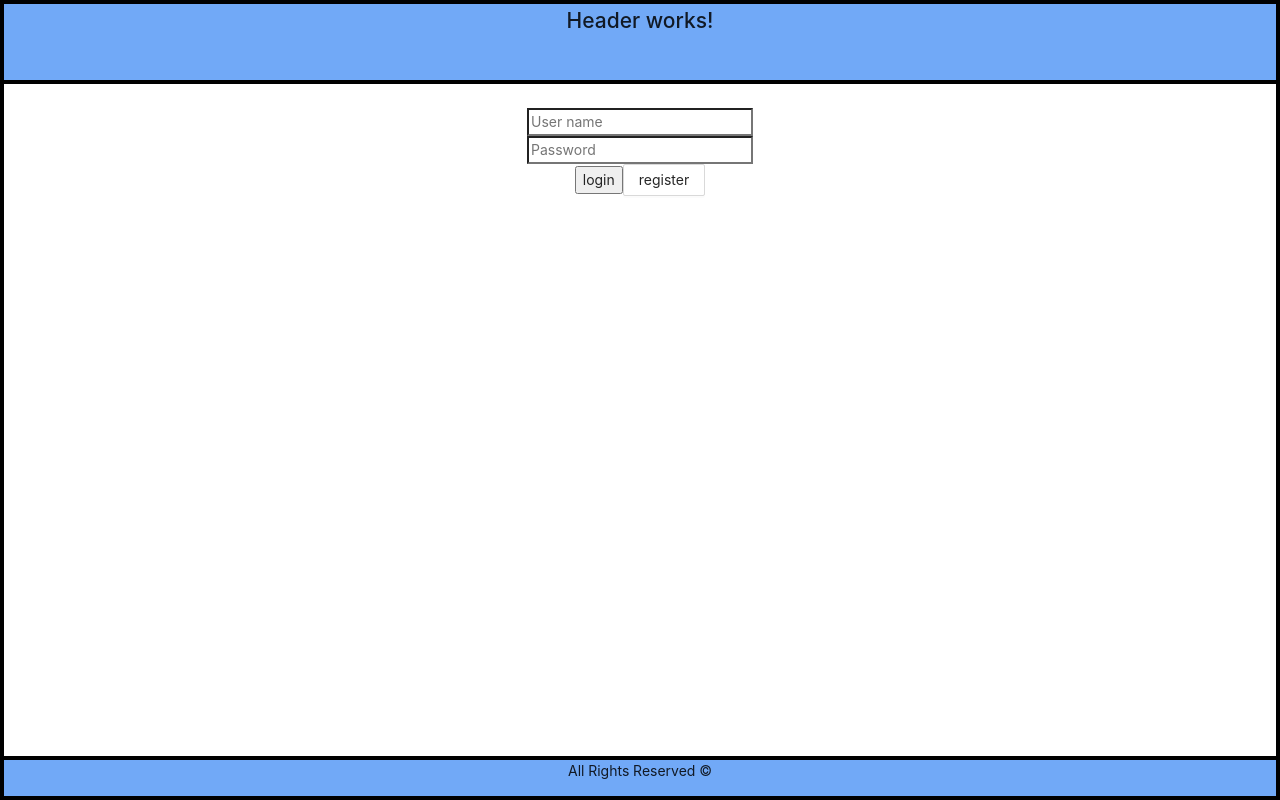
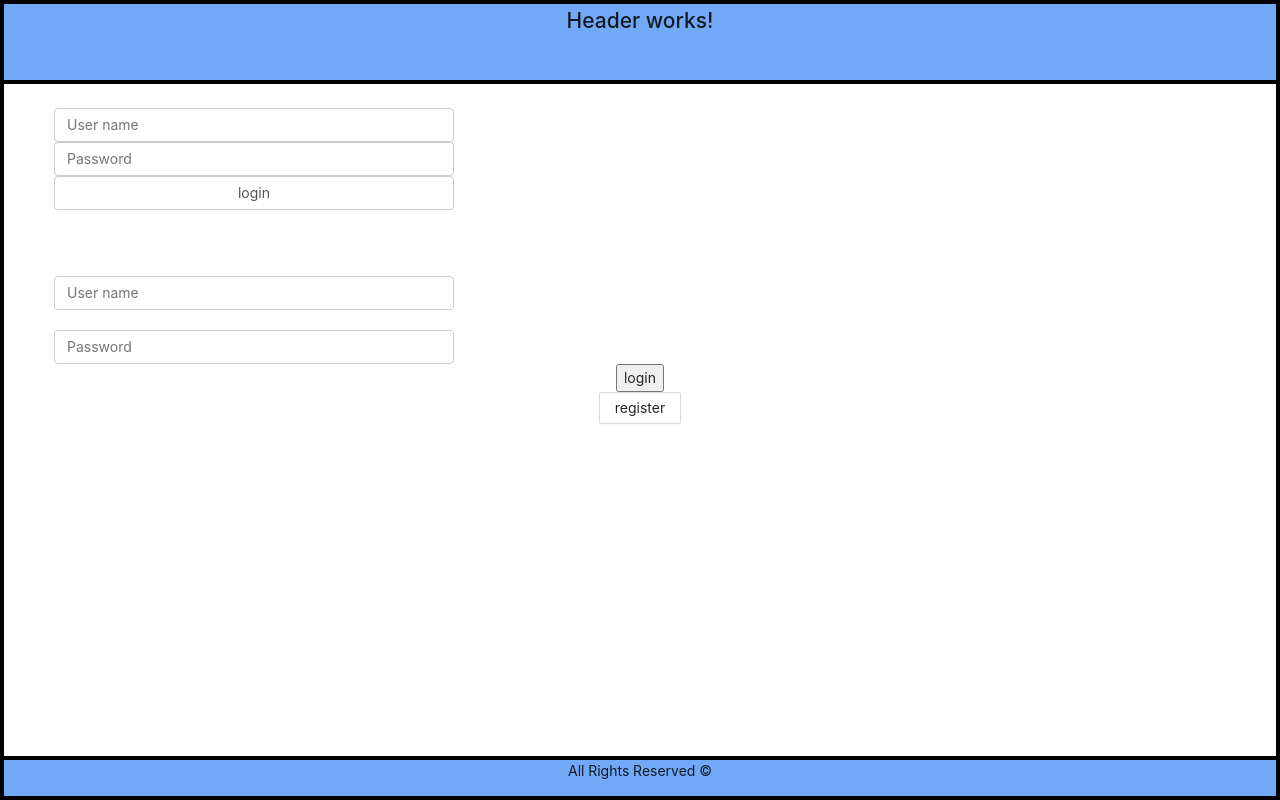
Before and after one commit to adiimbar/vacation-client, a React (Create React App) app: page /home in a window 1280 px wide. Built offline with nearby package versions, Linux system fonts and the light colour scheme.

Commit message:
added form with formik, commit before changing to ant form

```diff
--- a/package.json
+++ b/package.json
@@ -10,6 +10,7 @@
     "@types/node": "^12.12.42",
     "@types/react": "^16.9.35",
     "@types/react-dom": "^16.9.8",
+    "@types/yup": "^0.29.2",
     "antd": "^4.3.1",
     "axios": "^0.19.2",
     "formik": "^2.1.4",
@@ -17,7 +18,8 @@
     "react-dom": "^16.13.1",
     "react-router-dom": "^5.2.0",
     "react-scripts": "3.4.1",
-    "typescript": "^3.7.5"
+    "typescript": "^3.7.5",
+    "yup": "^0.29.1"
   },
   "scripts": {
     "start": "react-scripts start",
--- /dev/null
+++ b/src/components/forms/login-form/loginForm.tsx
@@ -0,0 +1,61 @@
+import React from 'react';
+import { Formik, Form, Field, ErrorMessage } from 'formik';
+import * as Yup from 'yup';
+//   import TextError from './TextError';
+import { Button } from 'antd';
+// import { OmitProps } from 'antd/lib/transfer/ListBody';
+
+
+const initialValues = {
+    userName: '',
+    password: ''
+}
+
+const onSubmit = (values: any) => {
+    console.log(values);
+}
+
+const validationSchema = Yup.object({
+    userName: Yup.string().required('Required'),
+    password: Yup.string()
+    //   .email('Invalid password format')
+      .required('Required'),
+  })
+
+
+
+function LoginForm (props: any) {
+
+    return (
+        <Formik
+            initialValues={initialValues}
+            validationSchema={validationSchema}
+            onSubmit={onSubmit}>
+
+        <Form>
+            <div className='form-control'>
+                <Field
+                    type='text'
+                    placeholder='User name'
+                    name='userName'
+                />
+                <ErrorMessage name='userName' />
+            </div>
+            <div>
+                <Field
+                    type='password'
+                    placeholder='Password'
+                    name='password'
+                />
+                <ErrorMessage name='password' />
+            </div>
+
+            {/* <Button type="primary" htmlType="submit">login</Button> */}
+            <button type='submit' onClick={props.loginHandler}>login</button>
+
+        </Form>
+    </Formik>
+    )
+}
+
+export default LoginForm
--- a/src/components/layout/layout.css
+++ b/src/components/layout/layout.css
@@ -29,6 +29,28 @@
 .layout>footer {
     grid-column: span 12;
 }
+
+  input {
+    display: block;
+    width: 400px;
+    padding: 6px 12px;
+    font-size: 14px;
+    line-height: 1.42857143;
+    color: #555;
+    background-color: #fff;
+    background-image: none;
+    border: 1px solid #ccc;
+    border-radius: 4px;
+    /* margin-bottom: 20px; */
+  }
+
+  .form-control {
+    margin-bottom: 20px;
+  }
+
+
+
+
 
 /*
 .site-layout-content {
--- a/src/components/login/login.tsx
+++ b/src/components/login/login.tsx
@@ -7,6 +7,7 @@ import 'antd/dist/antd.css';
 // import { Button } from 'antd';
 // import { useFormik } from 'formik';
 import Register from '../register/register';
+import LoginForm from '../forms/login-form/loginForm';
 import './login.css';
 
 
@@ -19,6 +20,8 @@ export default class Login extends Component<any, UserLoginDetails, SuccessfulLo
             userName: '',
             password: ''
         }
+
+        this.loginDummy = this.loginDummy.bind(this);
     }
 
     private setUserName = (args: ChangeEvent<HTMLInputElement>) => {
@@ -58,6 +61,9 @@ export default class Login extends Component<any, UserLoginDetails, SuccessfulLo
         }
     }
 
+    loginDummy() {
+        console.log('login dummy was clicked')
+    }
 
     public render() {
         const { userName, password } = this.state;
@@ -74,9 +80,19 @@ export default class Login extends Component<any, UserLoginDetails, SuccessfulLo
                     <input type='button' value='login' onClick={this.login} />
 
                     {/* <button value='login' onClick={this.login}>login</button> */}
-                    <Register />
+                    {/* <Register /> */}
                     {/* <button onClick={this.registerClick} type='button'>Register</button> */}
                 </form>
+
+
+
+                <br></br>
+                <br></br>
+                <br></br>
+
+                {/* <LoginForm loginHandler={this.loginDummy} /> */}
+                <LoginForm loginHandler={this.loginDummy} />
+                <Register />
             </div>
         );
     }
```
Also changed, not shown: 1 other file (tests, documents, lock files or other folders).
